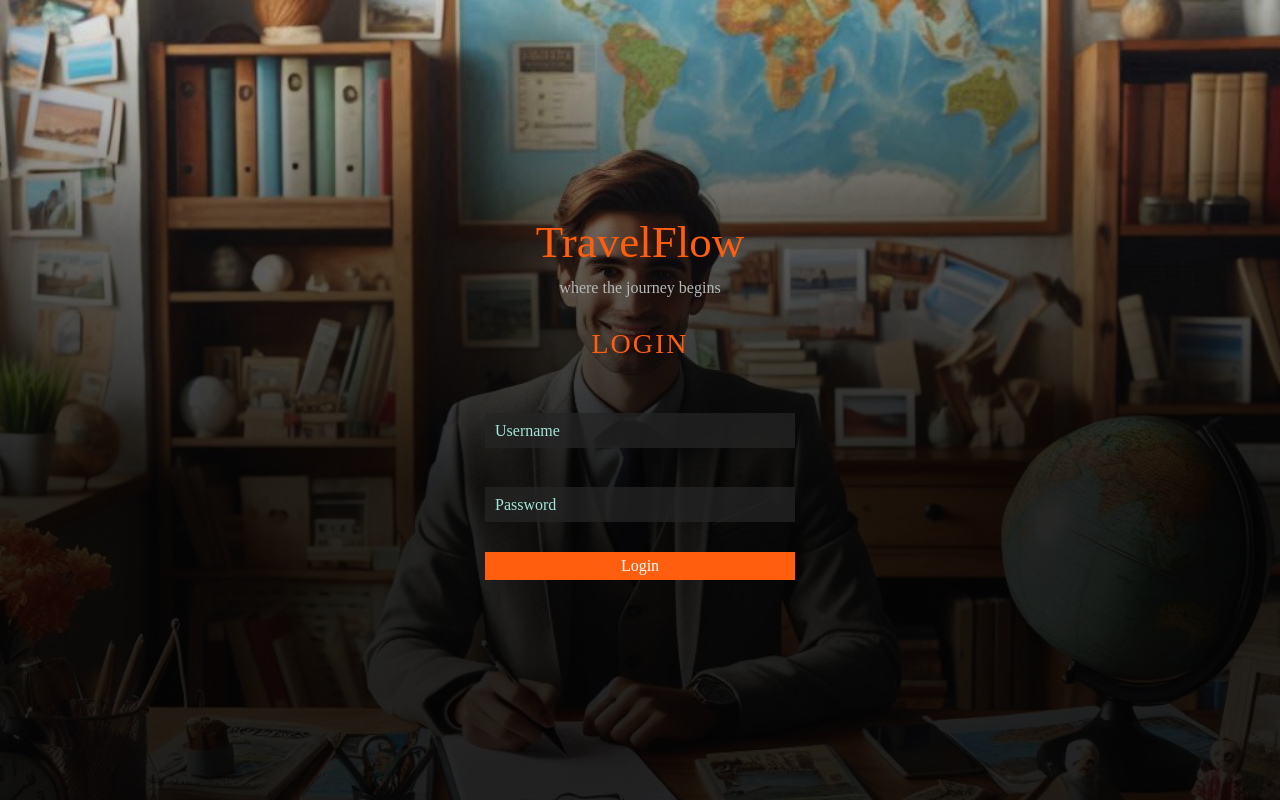
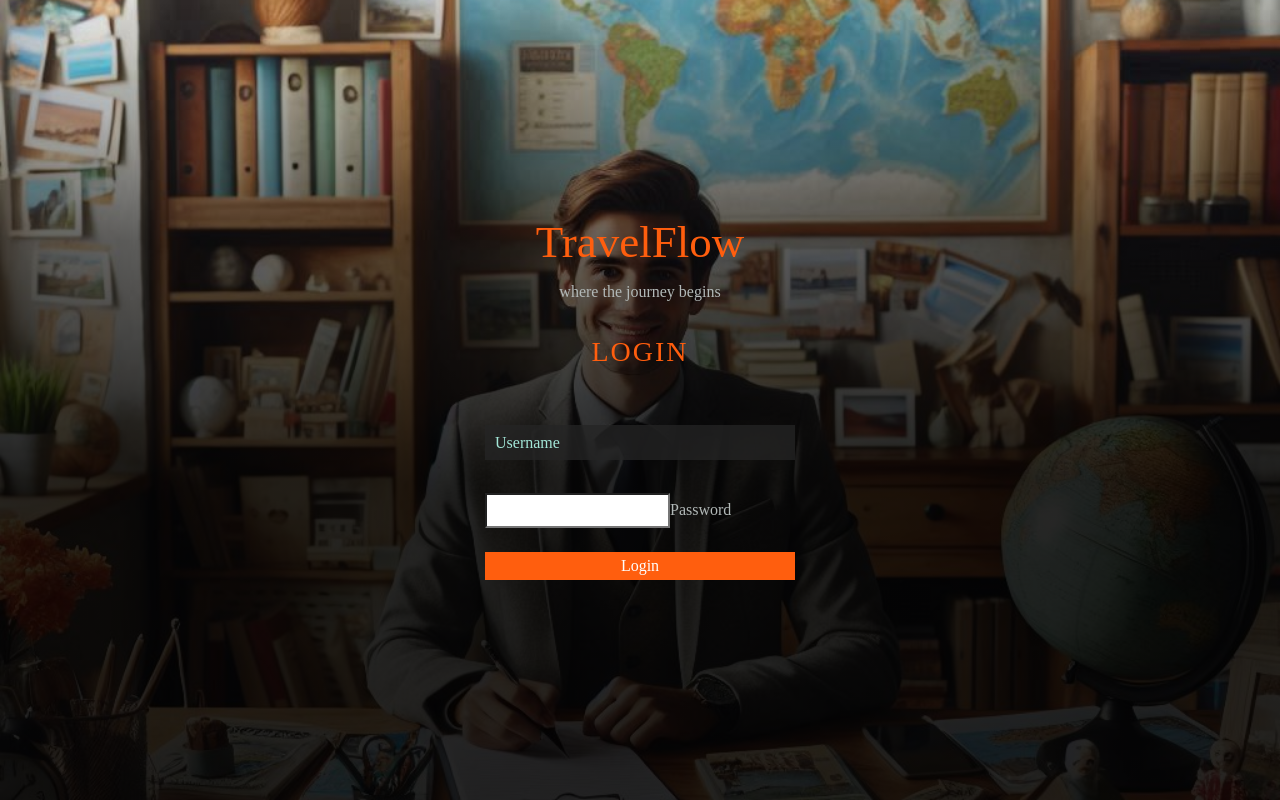
Before and after one commit to OmarAlloush20/OmarAlloush20.github.io, an Angular app: page /login in a window 1280 px wide. Built offline with nearby package versions, Linux system fonts and the light colour scheme.

Commit message:
add toggle input styles

```diff
--- a/src/scss/_global.scss
+++ b/src/scss/_global.scss
@@ -36,7 +36,7 @@ $input-background-color-autofilled: #202020;
   margin-bottom: 5px;
 }
 
-input {
+input[type="text"] {
   width: 100%;
   padding: 0px 12px;
   height: 35px;
@@ -57,8 +57,8 @@ input {
     pointer-events: none;
   }
 
-  &:focus{
-  // &:valid {
+  &:focus {
+    // &:valid {
     ~ label {
       font-size: 0.8rem; // Manually applying .shrinked-label styles
       top: -8px; // Manually applying .shrinked-label styles
@@ -78,6 +78,150 @@ input {
 
   &::placeholder {
     color: transparent;
+  }
+}
+
+//////////////
+/// Select ///
+//////////////
+
+.dropdown-form-group {
+  position: relative;
+  transition: 500ms;
+  margin-bottom: 5px;
+}
+
+select {
+  width: 100%;
+  padding: 0px 12px;
+  height: 35px;
+  margin: 10px 0px;
+  background-color: #252525be; /* $input-background-color */
+  color: #ffffff; /* Assuming this is $on-dark-secondary-color */
+  border: none;
+  outline: none;
+  transition: 500ms;
+  appearance: none; /* Remove default select arrow */
+  -webkit-appearance: none; /* For Safari */
+}
+
+select::-ms-expand {
+  display: none; /* Hide the default arrow on IE and Edge */
+}
+
+.form-group.dropdown::after {
+  content: "\25BC"; /* Down arrow */
+  position: absolute;
+  right: 15px;
+  top: calc(50% + 2px);
+  pointer-events: none;
+  font-size: 12px;
+  color: $on-dark-color; /* Assuming this is $on-dark-color */
+}
+
+select ~ label {
+  position: absolute;
+  display: block;
+  // color: #ffffff; /* Assuming this is $on-dark-color */
+  color: $on-dark-color; /* Assuming this is $on-dark-color */
+  top: 20px;
+  margin: 0px 10px;
+  transition: 200ms;
+  pointer-events: none;
+}
+
+select:focus ~ label,
+select:not(:placeholder-shown) ~ label {
+  font-size: 0.8rem;
+  top: -8px;
+  transition: 200ms;
+}
+
+select:focus {
+  box-shadow: 0 0 0px 1000px #202020 inset; /* $input-background-color-autofilled */
+  -webkit-box-shadow: 0 0 0px 1000px #202020 inset;
+  color: #ffffff; /* Assuming this is $on-dark-secondary-color */
+}
+
+option {
+  background-color: #252525be; /* $input-background-color */
+  color: #ffffff; /* Assuming this is $on-dark-secondary-color */
+}
+
+option:hover {
+  background-color: #333333;
+}
+
+//////////////
+/// Toggle ///
+//////////////
+
+$toggle-width: 40px;
+$toggle-height: 20px;
+
+$toggle-active-background-color: darken($on-dark-color, 50%);
+$toggle-active-color: lighten($toggle-active-background-color, 50%);
+$toggle-inactive-background-color: grey;
+$toggle-inactive-color: lighten(grey, 30%);
+
+$toggle-left-distance: 80px;
+
+.tgl-form-group {
+  position: relative;
+  min-height: calc($toggle-height * 1.75);
+
+  input {
+    position: absolute;
+    top: 13px;
+    left: $toggle-left-distance;
+    margin: 0;
+    height: $toggle-height;
+    width: $toggle-width;
+
+    background-color: $toggle-inactive-background-color;
+
+    border: 2px solid $toggle-inactive-color;
+    border-radius: 15px;
+
+    transition: 500ms;
+
+    ~ span.tgl-dot {
+      display: block;
+      position: absolute;
+      pointer-events: none;
+
+      width: 10px;
+      height: 10px;
+      left: calc($toggle-left-distance + 5px);
+      top: 18px;
+
+      border-radius: 50%;
+      background-color: $toggle-inactive-color;
+      transition: 500ms;
+    }
+
+    ~ label {
+      position: absolute;
+      font-size: 1.2rem;
+      margin: 0 0 0 5px;
+      top: 11px;
+      left: 0px;
+      transition: 200ms;
+    }
+
+    &:checked {
+      background-color: $toggle-active-background-color;
+      border: 2px solid $toggle-active-color;
+
+      ~ span.tgl-dot {
+        left: calc($toggle-left-distance + 25px);
+        background-color: $toggle-active-color;
+      }
+
+      ~ label {
+        color: $toggle-active-color;
+      }
+    }
   }
 }
 
@@ -150,7 +294,7 @@ $scrollbar-track-color: transparent;
   height: 24px;
   border-radius: 50%;
   display: inline-block;
-  border-top: 3px solid #FFF;
+  border-top: 3px solid #fff;
   border-right: 3px solid transparent;
   box-sizing: border-box;
   animation: rotation 1s linear infinite;
```
